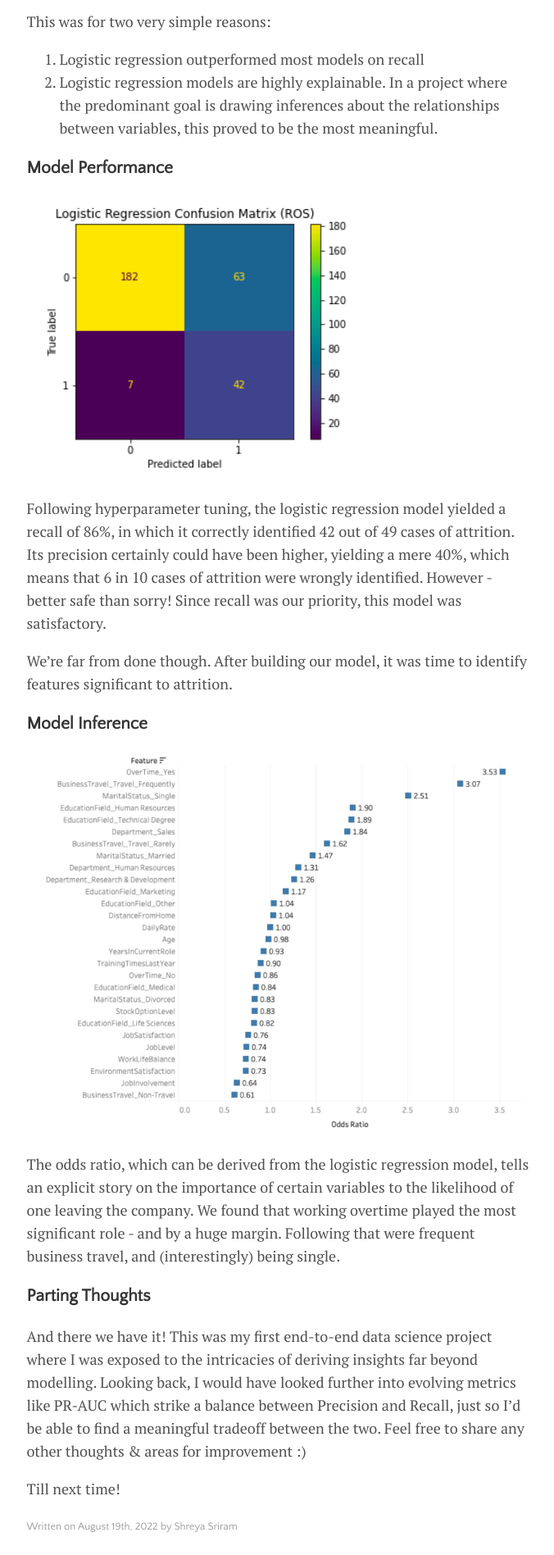
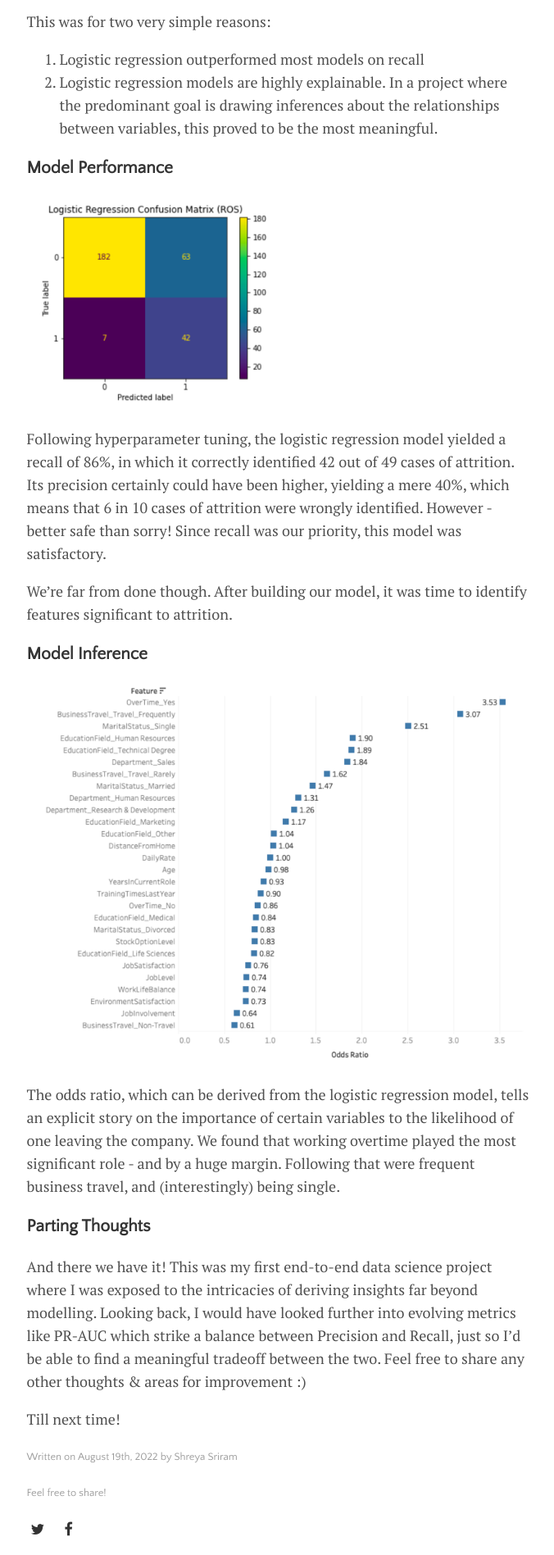
Before and after one commit to shreyasriram4/shreyasriram4.github.io, a Jekyll site: the page built from _posts/2022-08-19-employee-attrition.md, in a window 1280 px wide. Shown: the part 3281-5178 px from the top of the page at 82% size, without its empty margins (300-976 px from the left). Built offline with Jekyll 4.4.1, drawn with Linux system fonts in a browser that asks for light colours.

Commit message:
Update 2022-08-19-employee-attrition.md

```diff
--- a/_posts/2022-08-19-employee-attrition.md
+++ b/_posts/2022-08-19-employee-attrition.md
@@ -47,7 +47,7 @@
 
 ### Model Performance
 
-<img src="/assets/img/lr_cm.png" alt="cm" width="400" class="center"/>
+<img src="/assets/img/lr_cm.png" alt="cm" width="300" class="center"/>
 
 Following hyperparameter tuning, the logistic regression model yielded a recall of 86%, in which it correctly identified 42 out of 49 cases of attrition. Its precision certainly could have been higher, yielding a mere 40%, which means that 6 in 10 cases of attrition were wrongly identified. However - better safe than sorry! Since recall was our priority, this model was satisfactory.
 
```
